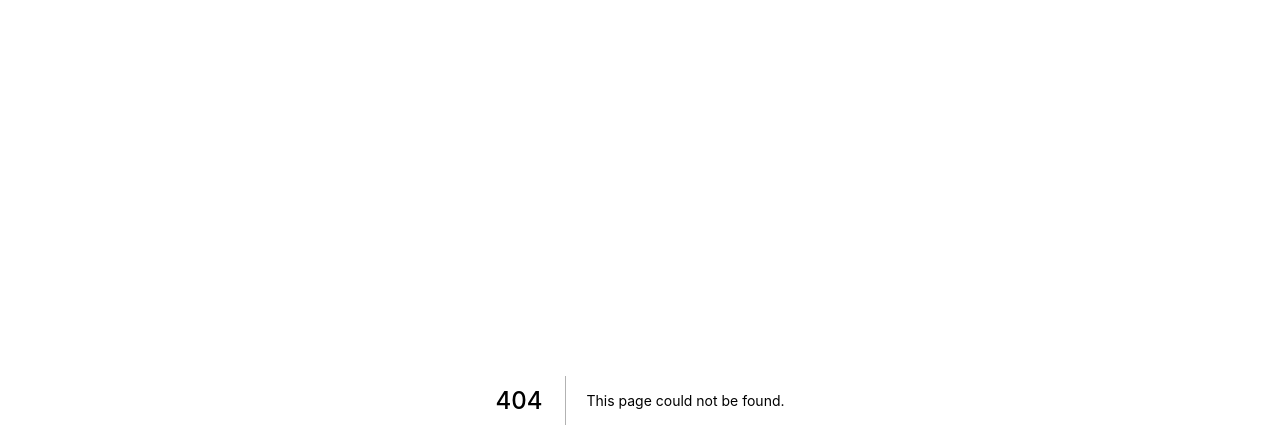
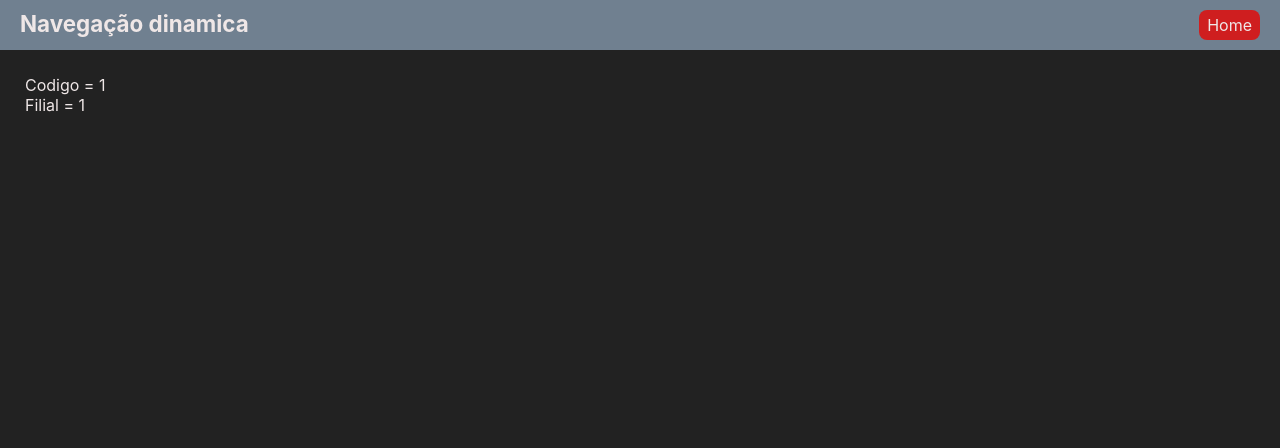
Before and after one commit to dgw159/nextjs, a Next.js app: page /cliente/1/1 in a window 1280 px wide. Before the commit this address had no page. Shown: the top 448 px of the page. Built offline with nearby package versions, Linux system fonts and the light colour scheme.

Commit message:
navegacao dinamica

```diff
--- /dev/null
+++ b/src/pages/cliente/[filial]/[codigo].jsx
@@ -0,0 +1,14 @@
+import Layout from "../../../components/Layout";
+import {useRouter} from 'next/router'
+
+export default function CodigoPorCodigo(){
+    const router = useRouter()
+
+    return(
+        <Layout titulo="Navegação dinamica">
+            <div>Codigo = {router.query.codigo}</div>
+            <div>Filial = {router.query.filial}</div>
+        </Layout>
+    )
+
+}
--- a/src/pages/index.jsx
+++ b/src/pages/index.jsx
@@ -12,5 +12,7 @@
             <Navegador texto="Estiloso" destino="/estiloso"/>
             <Navegador texto="Exemplo" destino="/exemplo" cor="#8a2be2"/>
             <Navegador texto="JSX" destino="/jsx" cor="crimson"/>
+            <Navegador texto="Navegação #01" destino="/navegacao/" cor="green"/>
+            <Navegador texto="Navegação #02" destino="/cliente/CE-01/123" cor="darkblue"/>
         </div>)
 }
--- a/src/styles/Navegador.module.css
+++ b/src/styles/Navegador.module.css
@@ -2,4 +2,5 @@
     padding: 30px;
     margin: 10px;
     border-radius: 8px;
+    cursor: pointer;
 }
```
Also changed, not shown: src/pages/navegacao/index.jsx (added, +9 -0 lines).
